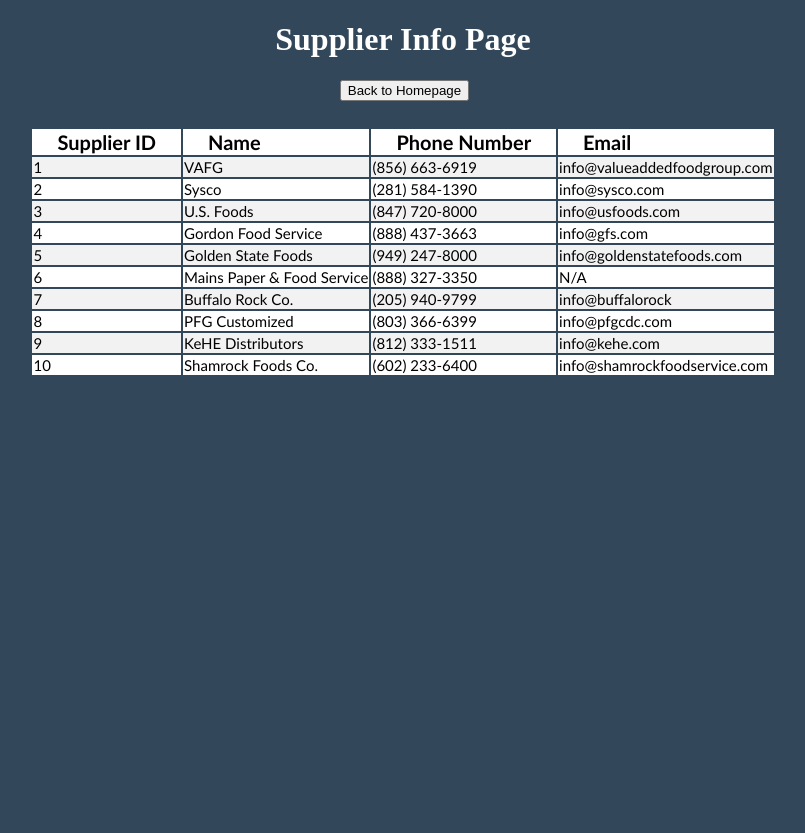
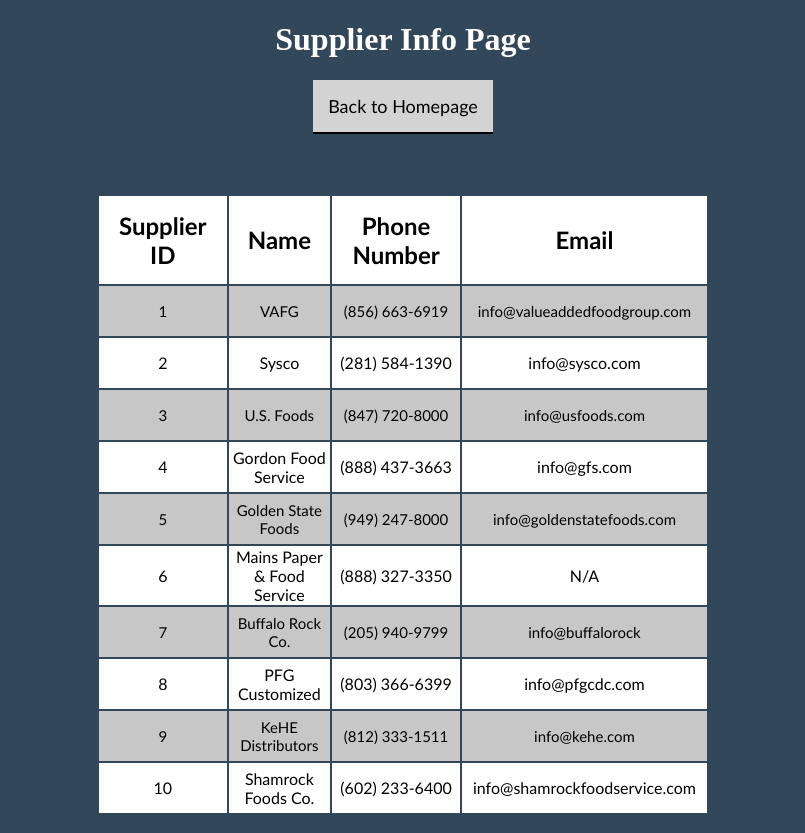
Before and after one commit to codfsh9/WaterDogSmokehouseInventorySystem, a PHP site: page /ViewSupp.php in a window 1280 px wide. Shown: the whole page, without its empty margins (237-1042 px from the left). Before the commit the page ends 375 px from the top, so only its background shows below. Run offline with PHP 8.4, Linux system fonts and the light colour scheme; data comes from the database, SQL or seed files in the repository; both versions use the stored data as it was after the commit.

Commit message:
Updated MainPage, ViewSupp, & inventory sql
Added Update button. Formatted View Supplier page. Added viewsupp table into database as well as more items in main table.

```diff
--- a/ViewSupp.php
+++ b/ViewSupp.php
@@ -1,58 +1,99 @@
 <!DOCTYPE html>
 <html>
+
 <head>
 
-    <title></title>
+    <title>Suppler Information</title>
     <style>
-    table
-    {
+        table {
             border-collapse: separate;
-        width: auto;
-        height: auto;
-        padding:10px;
+            width: 100%;
+            height: 100%;
+            padding: 10px;
             margin-left: auto;
             margin-right: auto;
             font-family: 'Gill Sans', 'Gill Sans MT', 'Calibri', 'Trebuchet MS', sans-serif;
             text-align: left;
         }
-    th
-    {
+
+        th {
             background-color: white;
-        font-size: 20px;
-        padding-left:25px;
-        padding-right:25px;
+            font-size: x-large;
+            height: 50px;
+            width: 60px;
+            padding: 15px;
             color: black;
         }
-    tr
-    {
-        background-color:white;
-        font-size:15px;
+
+        tr {
+            background-color: white;
+            text-align: center;
+            font-size: medium;
+            height: 50px;
+            padding: 25px;
+            border-bottom: 1px solid #ddd
         }
-    tr:nth-child(even)
-    {
-        background-color: #f2f2f2;
+
+        tr:nth-child(even) {
+            background-color: rgb(199, 199, 199);
             font-size: 15px;
-        padding:20px;
+            padding: 25px;
         }
-    div
-    {
+
+        div {
             background-color: #33475b;
-        border: black 2px solid;
-        width:700px;
-        height:500px;
-        margin-left:auto;
-        margin-right:auto;
+            width: 700px;
+            height: 500px;
+            margin-left: auto;
+            margin-right: auto;
+        }
+
+        .div-style2 {
+            background-color: #33475b;
+            width: 50%;
+            height: 65%;
+            margin-left: auto;
+            margin-right: auto;
+            margin-top: 50px;
+        }
+
+        .button-div {
+            height:20%;
+            width:15%;
+            text-align: center;
+        }
+
+        .button-style {
+            display: inline-block;
+            background-color: #D3D3D3;
+            font-family: 'Gill Sans', 'Gill Sans MT', "Calibri", 'Trebuchet MS', sans-serif;
+            font-size: large;
+            padding: 15px;
+            border-top-style: none;
+            border-right-style: none;
+            border-bottom-style: solid;
+            border-left-style: none;
+            border-color: black;
+            cursor: pointer;
+        }
+
+        .button-style:hover {
+            background-color: black;
+            color: white;
+            margin-bottom: 0px;
+            margin-top: 0px;
         }
     </style>
 </head>
 
 <body style="background-color:#33475b;">
     <h1 style="font-size: xx-large; text-align: center; color:white">Supplier Info Page</h1>
-    <p>
-        <button onclick="window.location.href='MainPage.php'" style="margin-left:45%;">
+    <div class = button-div>
+        <button onclick="window.location.href='MainPage.php'" class="button-style">
             Back to Homepage
         </button>
-    </p>
+    </div>
+    <div class="div-style2">
         <table id="suppTable">
             <tr>
                 <th>Supplier ID</th>
@@ -60,6 +101,7 @@
                 <th>Phone Number</th>
                 <th>Email</th>
             </tr>
+    </div>
     <?php
     $conn = mysqli_connect("localhost", "root", "root", "inventory");
 
@@ -70,8 +112,8 @@
     $sql = "SELECT * FROM suppInfo";
     $result = $conn->query($sql);
 
-        if($result->num_rows > 0){
-            while($row = $result->fetch_assoc()){
+    if ($result->num_rows > 0) {
+        while ($row = $result->fetch_assoc()) {
             echo "<tr><td>" . $row["supp_id"] . "</td><td>" . $row["supp_name"] . "</td><td>"
                 . $row["supp_num"] . "</td><td>" . $row["supp_email"] . "</td>";
         }
@@ -82,4 +124,5 @@
     mysqli_close($conn);
     ?>
 </body>
+
 </html>
```
Also changed, not shown: MainPage.php (+140 -29 lines), inventory.sql (+62 -4 lines). Lines whose indentation alone changed are shown as unchanged.
